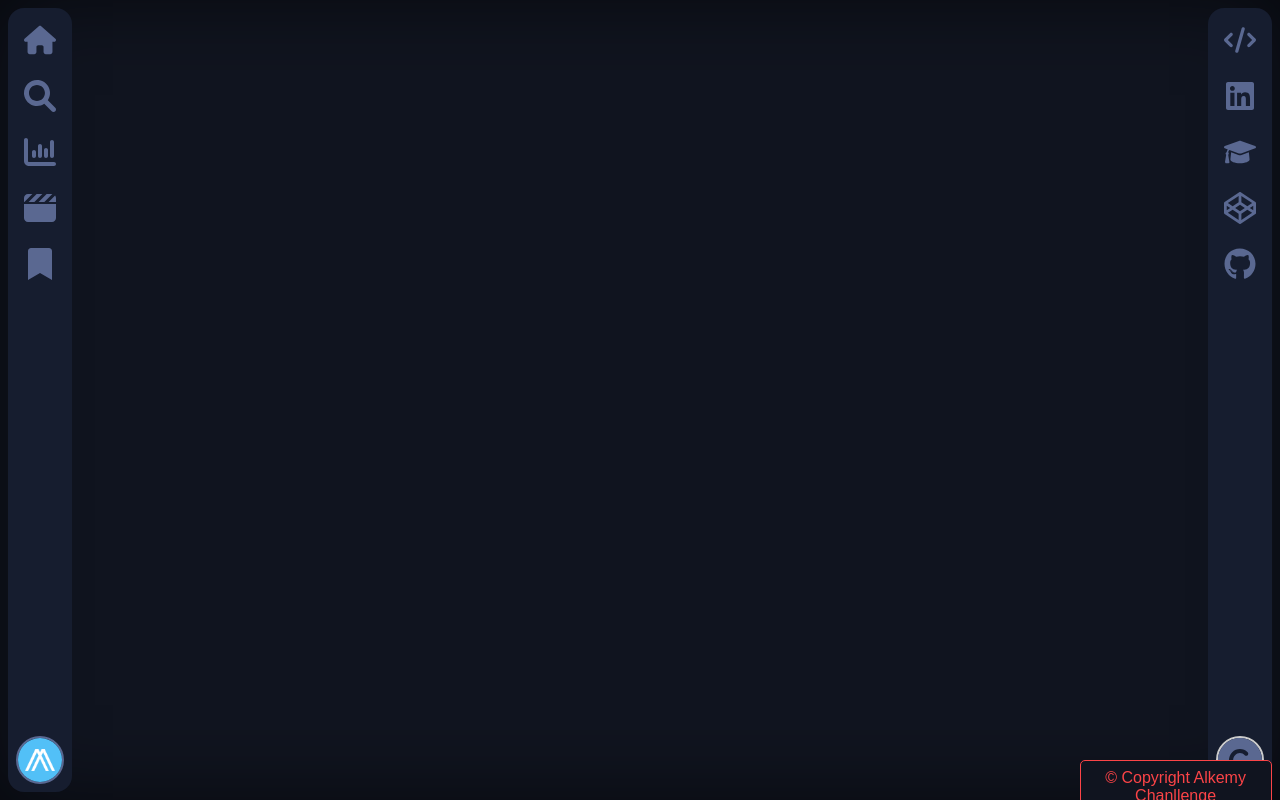
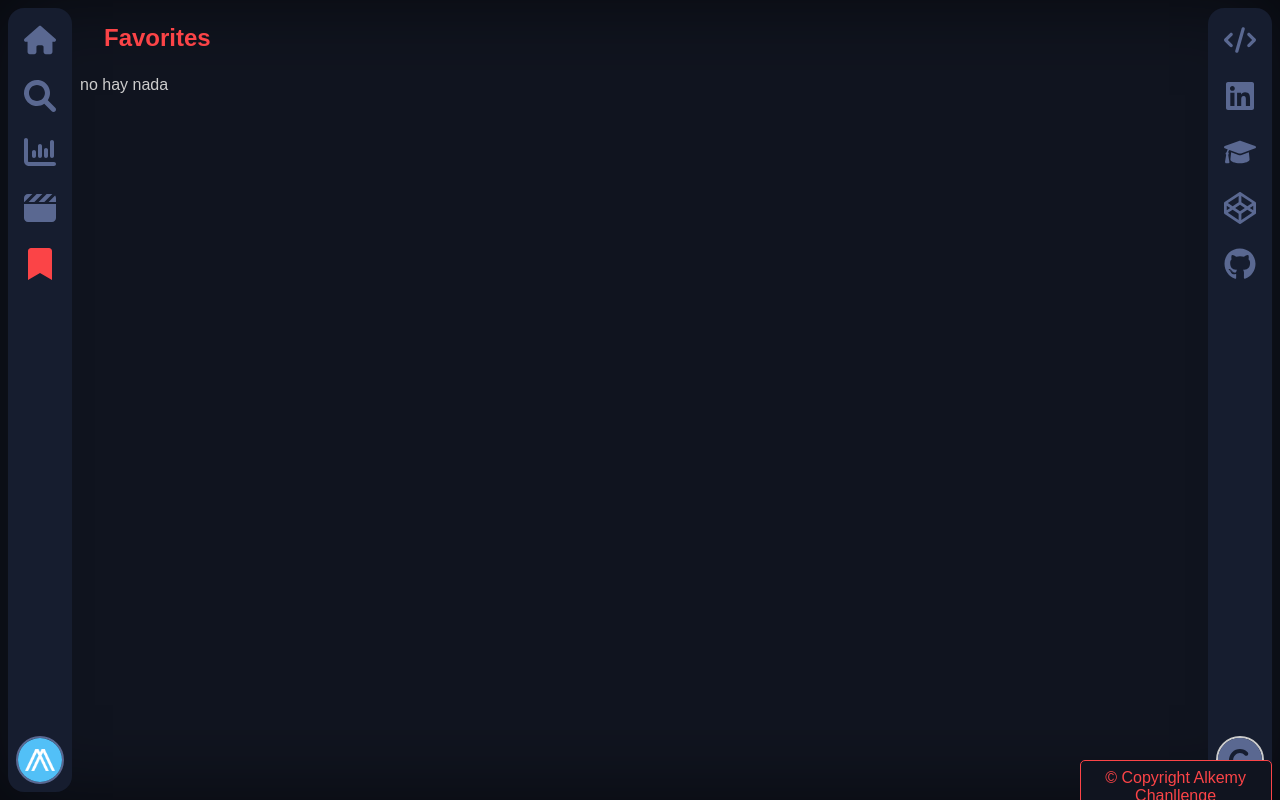
Before and after one commit to Sergio-Ivan-Melgarejo/skill-up-react-1, a React (Create React App) app: page /favorites in a window 1280 px wide. Before the commit this address had no page. Built offline with nearby package versions, Linux system fonts and the light colour scheme; sample sign-in values are in the browser's storage.

Commit message:
added favorites section

```diff
--- a/src/App.js
+++ b/src/App.js
@@ -9,15 +9,17 @@ import Login from "./pages/Login";
 import Trends from "./pages/Trends";
 import Detail from "./pages/Detail";
 import Search from "./pages/Search";
+import Favorites from "./pages/Favorites";
 
 // Style
-// import "./css/bootstrap.min.css";
 import "./css/app.css";
 
 function App() {
   // Redirect if user is not logged
   const [logged, setLogged] = useState(localStorage.getItem("token") || false);
 
+  const addOrDemoveFromFavorite = (object) =>{
+    // obtiene data
     let favMovies = localStorage.getItem("favs");
     if(favMovies === null){
       favMovies = []
@@ -25,11 +27,9 @@ function App() {
       favMovies = JSON.parse(favMovies);
     }
 
-  const addOrDemoveFromFavorite = (object) =>{
-    console.log(object,"data");
+    // comprueba data
+    const TheMovieHasAlreadyBeenSaved = favMovies.find(movie => movie.id === object.id);
 
-    const TheMovieHasAlreadyBeenSaved = favMovies.find(movie => movie.id === object.id);
-console.log(TheMovieHasAlreadyBeenSaved)
     if(TheMovieHasAlreadyBeenSaved === undefined){
       // add movie
       favMovies.push(object);
@@ -52,6 +52,7 @@ console.log(TheMovieHasAlreadyBeenSaved)
           <Route path="/login" element={<Login logged={logged} setLogged={setLogged}/>} ></Route>
           <Route path="/detail/:id" element={<Detail logged={logged} addOrDemoveFromFavorite={addOrDemoveFromFavorite} />}></Route>
           <Route path="/search/*" element={<Search logged={logged} addOrDemoveFromFavorite={addOrDemoveFromFavorite} />}></Route>
+          <Route path="/favorites" element={<Favorites logged={logged} addOrDemoveFromFavorite={addOrDemoveFromFavorite} />}></Route>
         </Routes>
       </main>
       <Footer />
--- a/src/components/Header.js
+++ b/src/components/Header.js
@@ -66,7 +66,7 @@ function Header ({logged,setLogged}) {
                         </NavLink>
                     </li>
                     <li className='nav-item'>
-                        <NavLink className="nav-link" to="/contact" >
+                        <NavLink className="nav-link" to="/favorites" >
                         <svg className='svg' xmlns="http://www.w3.org/2000/svg" viewBox="0 0 384 512"><path d="M384 48V512l-192-112L0 512V48C0 21.5 21.5 0 48 0h288C362.5 0 384 21.5 384 48z"/></svg>
                             <span className='span'>Favorites</span>
                         </NavLink>
--- a/src/components/ShowMoviesList.js
+++ b/src/components/ShowMoviesList.js
@@ -21,11 +21,11 @@ const ShowMoviesList = ({data,addOrDemoveFromFavorite}) => {
                                 <ButtonFavorite
                                     addOrDemoveFromFavorite={addOrDemoveFromFavorite}
                                     data={{
-                                        img: `https://image.tmdb.org/t/p/w500/${movie.backdrop_path}`,
+                                        poster_path: movie.poster_path,
                                         id: movie.id,
                                         title: movie.title,
-                                        date: movie.release_date,
-                                        review: movie.overview
+                                        release_date: movie.release_date,
+                                        overview: movie.overview
                                     }}
                                 />
                             </div>)
--- a/src/pages/Detail.js
+++ b/src/pages/Detail.js
@@ -41,11 +41,11 @@ const Detail = ({logged,addOrDemoveFromFavorite}) => {
     if(!logged) return <Navigate to="/login" />
 
     const dataFavorite = {
-        img: `https://image.tmdb.org/t/p/w500/${movie.backdrop_path}`,
+        poster_path: movie.poster_path,
         id: movie.id,
         title: movie.title,
-        date: movie.release_date,
-        review: movie.overview
+        release_date: movie.release_date,
+        overview: movie.overview
     }
 
     return (
--- /dev/null
+++ b/src/pages/Favorites.js
@@ -0,0 +1,41 @@
+import React, { useEffect, useState } from 'react'
+import { Navigate } from 'react-router-dom';
+import ShowMoviesList from '../components/ShowMoviesList';
+
+const Favorites = ({logged,addOrDemoveFromFavorite}) => {
+    const [moviesList, setMoviesList] = useState(false)
+
+    let favMovies = localStorage.getItem("favs");
+    if(favMovies === null){
+        favMovies = []
+    } else{
+        favMovies = JSON.parse(favMovies);
+    }
+
+    useEffect(() => {
+        setMoviesList(favMovies);
+    }, [addOrDemoveFromFavorite])
+
+    if(!logged) return <Navigate to="/login" />
+
+    return (
+        <div className='favorites'>
+            <h2 className='title'>Favorites</h2>
+            <div className='search__container'>
+                {
+                    moviesList
+                    ?   <>
+                        {
+                            moviesList.length !== 0
+                            ?   <ShowMoviesList data={moviesList} addOrDemoveFromFavorite={addOrDemoveFromFavorite} />
+                            :   "no hay nada"
+                        }
+                        </>
+                    : null
+                }
+            </div>
+        </div>
+  )
+}
+
+export default Favorites
```
Lines whose indentation alone changed are shown as unchanged.
